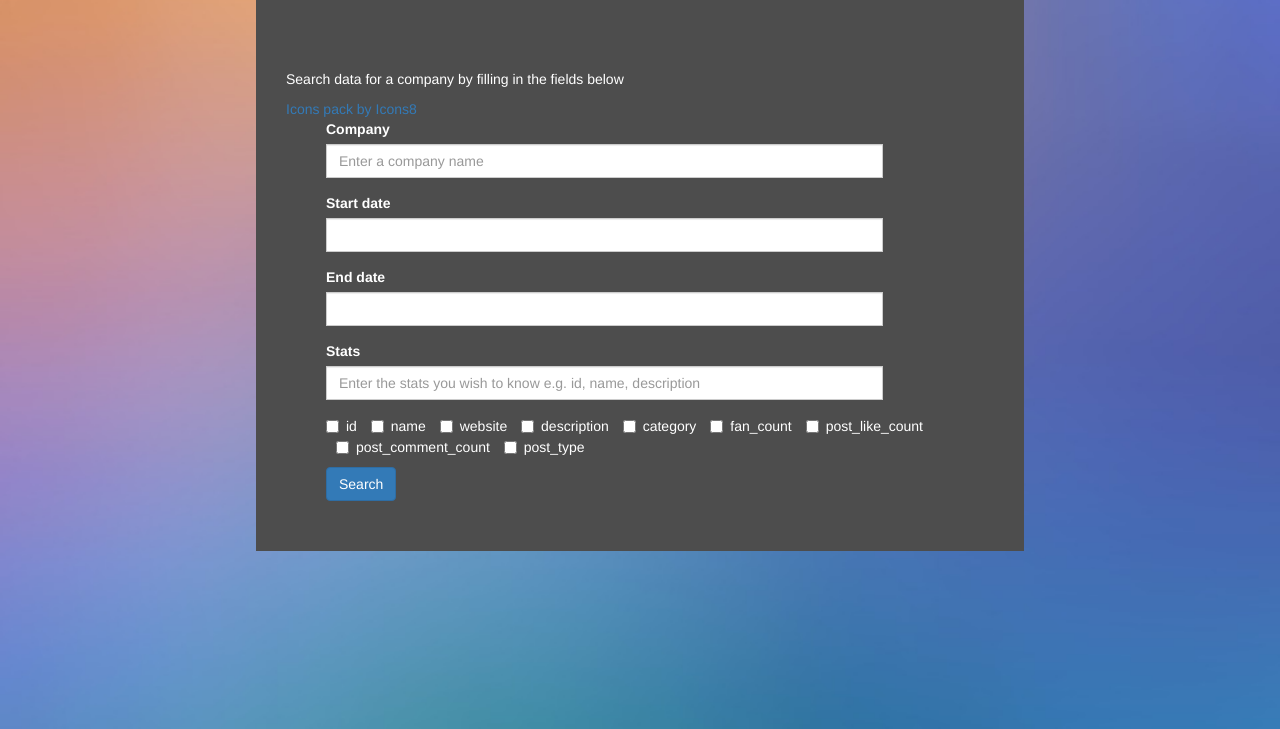
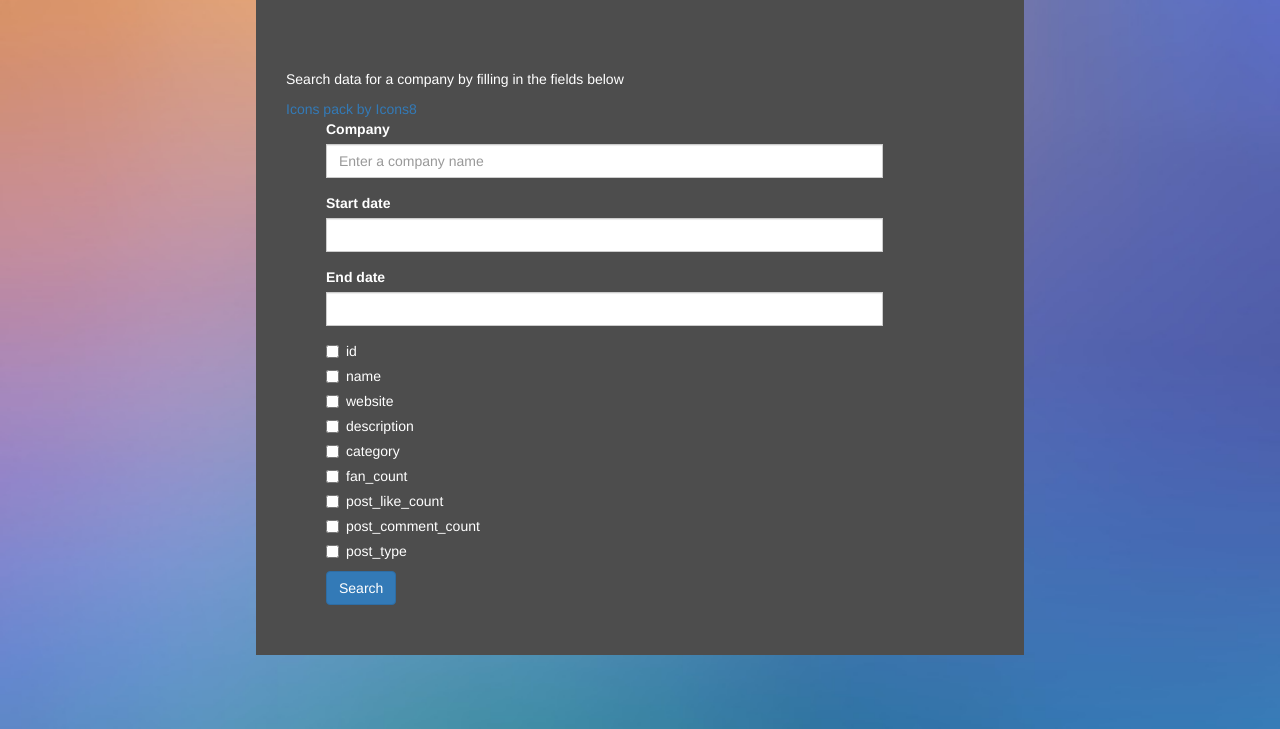
Before and after one commit to crisb0/SENG3011-Workshop, a Flask app: page / in a window 1280 px wide. Shown: the part 71-800 px from the top of the page. Run offline with Flask 2, Linux system fonts and the light colour scheme; some libraries are stand-ins or nearby versions.

Commit message:
Change checkboxes format and remove additional stats input

```diff
--- a/templates/index.html
+++ b/templates/index.html
@@ -45,25 +45,32 @@
                   </div>
                 </div>
 
-                <div class="form-group">
-                  <label for="page">Stats</label>
-                  <div class="cols-sm-10">
-                    <div class="input-group col-sm-10">
-                      <input type="text" class="form-control" name="Stats" placeholder="Enter the stats you wish to know e.g. id, name, description"/>
-                    </div>
-                  </div>
+                <div class="checkbox">
+                  <label class="checkbox"><input type="checkbox" name="stat_id" value="1">id</label>
                 </div>
-
                 <div class="checkbox">
-                  <label class="checkbox-inline"><input type="checkbox" name="stat_id" value="1">id</label>
-                  <label class="checkbox-inline"><input type="checkbox" name="stat_name" value="1">name</label>
-                  <label class="checkbox-inline"><input type="checkbox" name="stat_website" value="1">website</label>
-                  <label class="checkbox-inline"><input type="checkbox" name="stat_description" value="1">description</label>
-                  <label class="checkbox-inline"><input type="checkbox" name="stat_category" value="1">category</label>
-                  <label class="checkbox-inline"><input type="checkbox" name="stat_fancount" value="1">fan_count</label>
-                  <label class="checkbox-inline"><input type="checkbox" name="stat_postlikecount" value="1">post_like_count</label>
-                  <label class="checkbox-inline"><input type="checkbox" name="stat_postcommentcount" value="1">post_comment_count</label>
-                  <label class="checkbox-inline"><input type="checkbox" name="stat_posttype" value="1">post_type</label>
+                  <label class="checkbox"><input type="checkbox" name="stat_name" value="1">name</label>
+                </div>
+                <div class="checkbox">
+                  <label class="checkbox"><input type="checkbox" name="stat_website" value="1">website</label>
+                </div>
+                <div class="checkbox">
+                  <label class="checkbox"><input type="checkbox" name="stat_description" value="1">description</label>
+                </div>
+                <div class="checkbox">
+                  <label class="checkbox"><input type="checkbox" name="stat_category" value="1">category</label>
+                </div>
+                <div class="checkbox">
+                  <label class="checkbox"><input type="checkbox" name="stat_fancount" value="1">fan_count</label>
+                </div>
+                <div class="checkbox">
+                  <label class="checkbox"><input type="checkbox" name="stat_postlikecount" value="1">post_like_count</label>
+                </div>
+                <div class="checkbox">
+                  <label class="checkbox"><input type="checkbox" name="stat_postcommentcount" value="1">post_comment_count</label>
+                </div>
+                <div class="checkbox">
+                    <label class="checkbox"><input type="checkbox" name="stat_posttype" value="1">post_type</label>
                 </div>
 
                 <button type="submit" value="Submit" class="btn btn-primary">Search</button>
```
